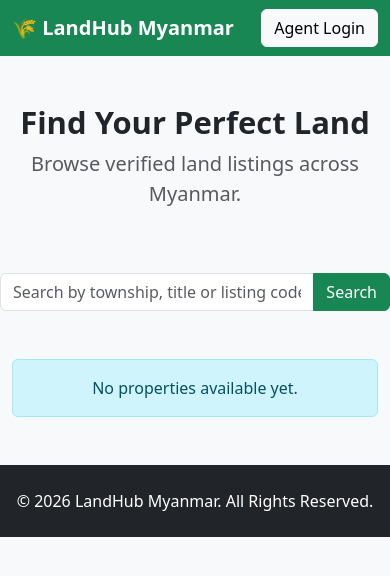
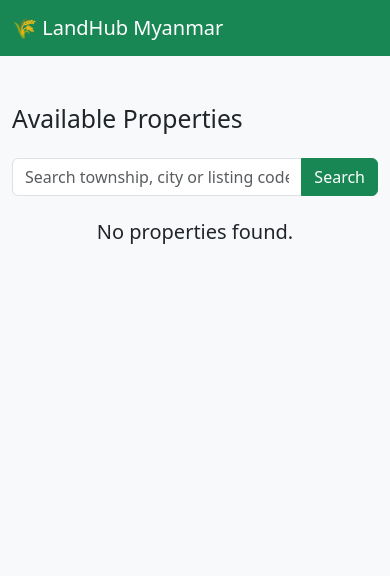
Before and after one commit to MinKhantKyawFreddy/LandHub, a Flask app: page / in a window 390 px wide. Shown: the top 576 px of the page. Run offline with Flask 3, Linux system fonts and the light colour scheme.

Commit message:
able to add photos of property and the first image show in home

```diff
--- a/app/routes.py
+++ b/app/routes.py
@@ -245,8 +245,11 @@ def edit_property(property_id):
 def uploaded_file(filename):
 
     return send_from_directory(
-        "uploads",
-        filename
+        os.path.join(
+            os.getcwd(),
+            "uploads"
+        ),
+        filename.replace("uploads/", "")
     )
 
 @main.route("/logout")
--- a/app/templates/home.html
+++ b/app/templates/home.html
@@ -2,175 +2,245 @@
 <html lang="en">
 
 <head>
+
     <meta charset="UTF-8">
-    <meta name="viewport" content="width=device-width, initial-scale=1.0">
-    <title>LandHub Myanmar</title>
 
-    <!-- Bootstrap CSS -->
-    <link href="https://cdn.jsdelivr.net/npm/bootstrap@5.3.7/dist/css/bootstrap.min.css" rel="stylesheet">
+    <meta name="viewport"
+          content="width=device-width, initial-scale=1.0">
+
+    <title>
+        LandHub Myanmar
+    </title>
+
+
+    <link href="https://cdn.jsdelivr.net/npm/bootstrap@5.3.7/dist/css/bootstrap.min.css"
+          rel="stylesheet">
+
 </head>
+
 
 <body class="bg-light">
 
-    <!-- Navigation -->
+
 <nav class="navbar navbar-dark bg-success">
 
     <div class="container">
 
-            <a class="navbar-brand fw-bold" href="/">
+        <a class="navbar-brand" href="/">
+
             🌾 LandHub Myanmar
-            </a>
-
-
-            <a class="btn btn-light"
-            href="{{ url_for('main.login') }}">
-
-                Agent Login
 
         </a>
-
 
     </div>
 
 </nav>
 
-    <!-- Hero Section -->
-    <div class="container text-center py-5">
-        <h1 class="display-5 fw-bold">
-            Find Your Perfect Land
-        </h1>
 
-        <p class="lead text-muted">
-            Browse verified land listings across Myanmar.
-        </p>
-    </div>
 
-    <!-- Search Form -->
-    <div class="row justify-content-center mb-5">
+<div class="container py-5">
 
-    <div class="col-md-8">
 
-        <form method="GET">
+    <h2 class="mb-4">
+
+        Available Properties
+
+    </h2>
+
+
+
+
+    <!-- Search -->
+
+    <form method="GET" class="mb-4">
+
 
         <div class="input-group">
 
+
             <input
+
             type="text"
+
             name="search"
+
             class="form-control"
-                    placeholder="Search by township, title or listing code..."
+
+            placeholder="Search township, city or listing code..."
+
             value="{{ search }}">
 
-                <button
-                    class="btn btn-success"
-                    type="submit">
+
+
+            <button class="btn btn-success">
 
                 Search
 
             </button>
 
+
         </div>
+
 
     </form>
 
-    </div>
+
+
+
+
+    <div class="row">
+
+
+
+        {% for property in properties %}
+
+
+
+        <div class="col-lg-4 col-md-6 mb-4">
+
+
+
+            <div class="card shadow h-100">
+
+
+
+                <!-- Property Image -->
+
+                {% if property.images %}
+
+
+                <img
+
+                src="{{ url_for('main.uploaded_file', filename=property.images[0].image_path) }}"
+
+                class="card-img-top"
+
+                style="height:250px; object-fit:cover;"
+
+                >
+
+
+
+                {% else %}
+
+
+
+                <img
+
+                src="https://placehold.co/600x400?text=No+Photo"
+
+                class="card-img-top"
+
+                style="height:250px; object-fit:cover;"
+
+                >
+
+
+
+                {% endif %}
+
+
+
+
+
+                <div class="card-body">
+
+
+
+                    <h5 class="card-title">
+
+                        {{ property.title }}
+
+                    </h5>
+
+
+
+
+                    <h6 class="text-success">
+
+                        MMK {{ "{:,}".format(property.price) }}
+
+                    </h6>
+
+
+
+
+                    <p class="card-text">
+
+
+                        📍 {{ property.township }}, {{ property.city }}
+
+
+                    </p>
+
+
+
+                    <p>
+
+                        📐 {{ property.area }}
+
+                        {{ property.area_unit }}
+
+                    </p>
+
+
+
+
+                    <a
+
+                    href="{{ url_for('main.property_detail', property_id=property.id) }}"
+
+                    class="btn btn-success w-100">
+
+
+                        View Details
+
+
+                    </a>
+
+
 
                 </div>
 
-    {% if search %}
 
-<p class="text-center text-muted mb-4">
-    Search results for:
-    <strong>{{ search }}</strong>
-</p>
-
-{% endif %}
-
-    <!-- Property Cards -->
-    <div class="container">
-
-        {% if properties %}
-
-        <div class="row justify-content-center mb-5">
-
-            {% for property in properties %}
-
-            <div class="col-lg-4 col-md-6 mb-4">
-
-                <div class="card shadow h-100">
-
-                    <!-- Placeholder Image -->
-                    <img src="https://placehold.co/600x400?text=Land+Photo"
-                         class="card-img-top"
-                         alt="Property Image">
-
-                    <div class="card-body">
-
-                        <h5 class="card-title">
-                            {{ property.title }}
-                        </h5>
-
-                        <p class="text-muted mb-1">
-                            📍 {{ property.township }}, {{property.city}}
-                        </p>
-
-                        <p class="fw-bold text-success fs-5">
-                            MMK {{ "{:,}".format(property.price) }}
-                        </p>
-
-                        <p>
-                            📏 {{ property.area }} {{ property.area_unit }}
-                        </p>
-
-                        <p>
-                            {{ property.description[:100] }}...
-                        </p>
 
             </div>
 
-                    <div class="card-footer bg-white border-0">
 
-                        <a href="{{ url_for('main.property_detail', property_id=property.id) }}"
-                           class="btn btn-success w-100">
-                            View Details
-                        </a>
 
         </div>
 
-                </div>
+
+
+
+        {% else %}
+
+
+
+        <div class="text-center">
+
+
+            <h5>
+
+                No properties found.
+
+            </h5>
+
 
         </div>
 
+
+
         {% endfor %}
+
+
 
     </div>
 
-        {% else %}
-
-<div class="alert alert-info text-center">
-
-    {% if search %}
-
-        No properties matched your search.
-
-    {% else %}
-
-        No properties available yet.
-
-    {% endif %}
 
 </div>
 
-{% endif %}
 
-    </div>
-
-    <!-- Footer -->
-    <footer class="bg-dark text-white text-center mt-5 py-4">
-        <p class="mb-0">
-            © 2026 LandHub Myanmar. All Rights Reserved.
-        </p>
-    </footer>
 
 </body>
 
```
Also changed, not shown: app/templates/property_detail.html (+126 -8 lines). Lines whose indentation alone changed are shown as unchanged.
